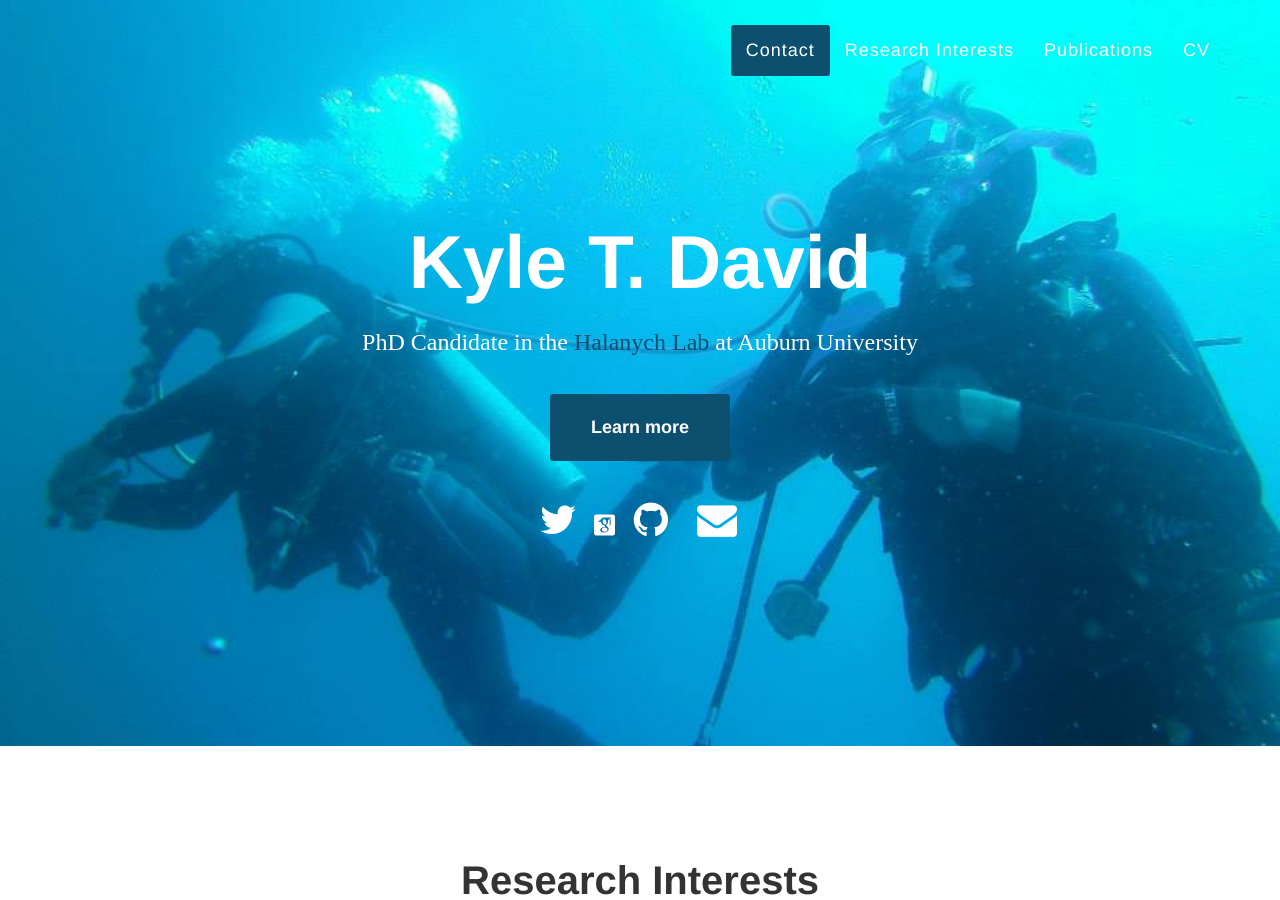
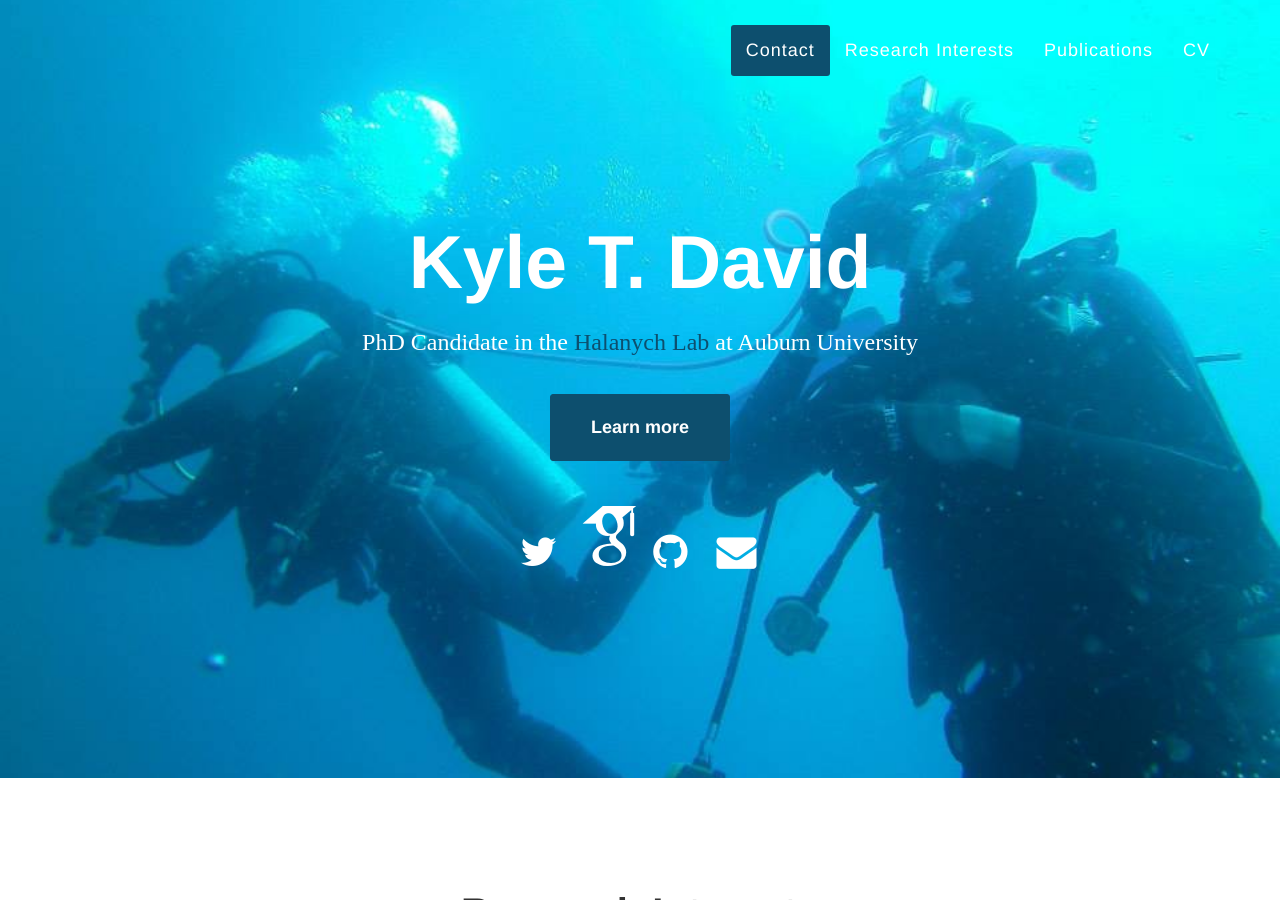
Before and after one commit to KyleTDavid/KyleTDavidWebsite, a Jekyll site: the page built from index.md, in a window 1280 px wide and 900 px high. Built offline with Jekyll 4.4.1, drawn with Linux system fonts in a browser that asks for light colours; nearby versions of some CDN libraries; some web fonts are replaced.

Commit message:
Update hero.html

```diff
--- a/_includes/hero.html
+++ b/_includes/hero.html
@@ -12,7 +12,7 @@
                 <ul class="list-inline social-buttons" id="contact">
                     <li><a href="https://twitter.com/KyleTheDavid"><i class="fa fa-twitter"></i></a>
                     </li>
-                    <i class="ai ai-google-scholar-square"></i>
+                    <li><a href="https://scholar.google.com/citations?user=-X7kmTYAAAAJ&hl=en"><i class="ai ai-google-scholar ai-2x"></i></a>
                     </li>
                     <li><a href="https://github.com/KyleTDavid"><i class="fa fa-github"></i></a>
                     </li>
```
